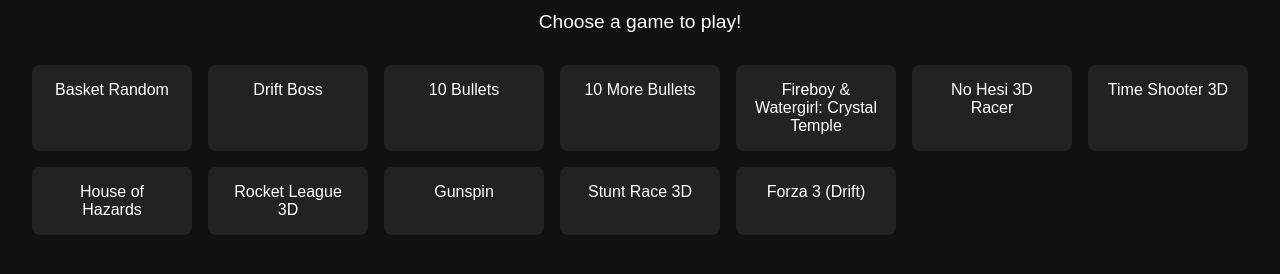
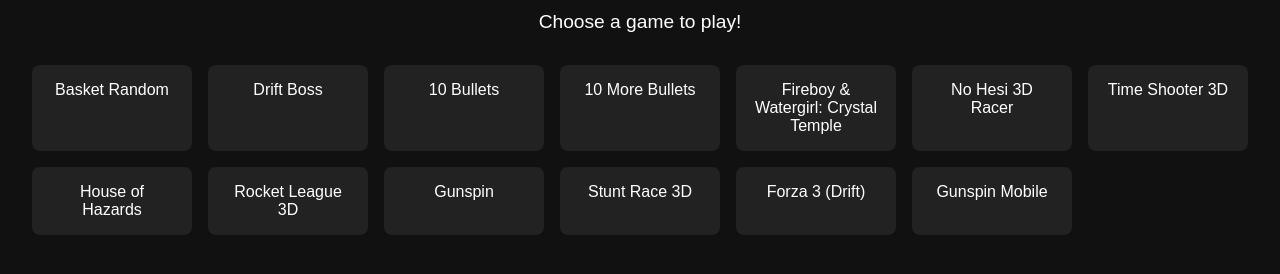
Before and after one commit to KR0nyX629/KR0NYX-games, a plain HTML site: page index.html in a window 1280 px wide. Shown: the part 140-414 px from the top of the page. Drawn offline with Linux system fonts and the light colour scheme.

Commit message:
Update index.html
Beta 1.1

```diff
--- a/index.html
+++ b/index.html
@@ -143,6 +143,7 @@ const gameMap = {
   "Gunspin": "https://coolmathsgames.github.io/c/gunspin",
   "Stunt Race 3D": "https://23azostore.github.io/s6/real-simulator-monster-truck",
   "Forza 3 (Drift)": "https://23azostore.github.io/s/drift-hunters",
+  "Gunspin Mobile": "https://classroomjq.github.io/gunspin/"
 };
 
 // Elements
```
